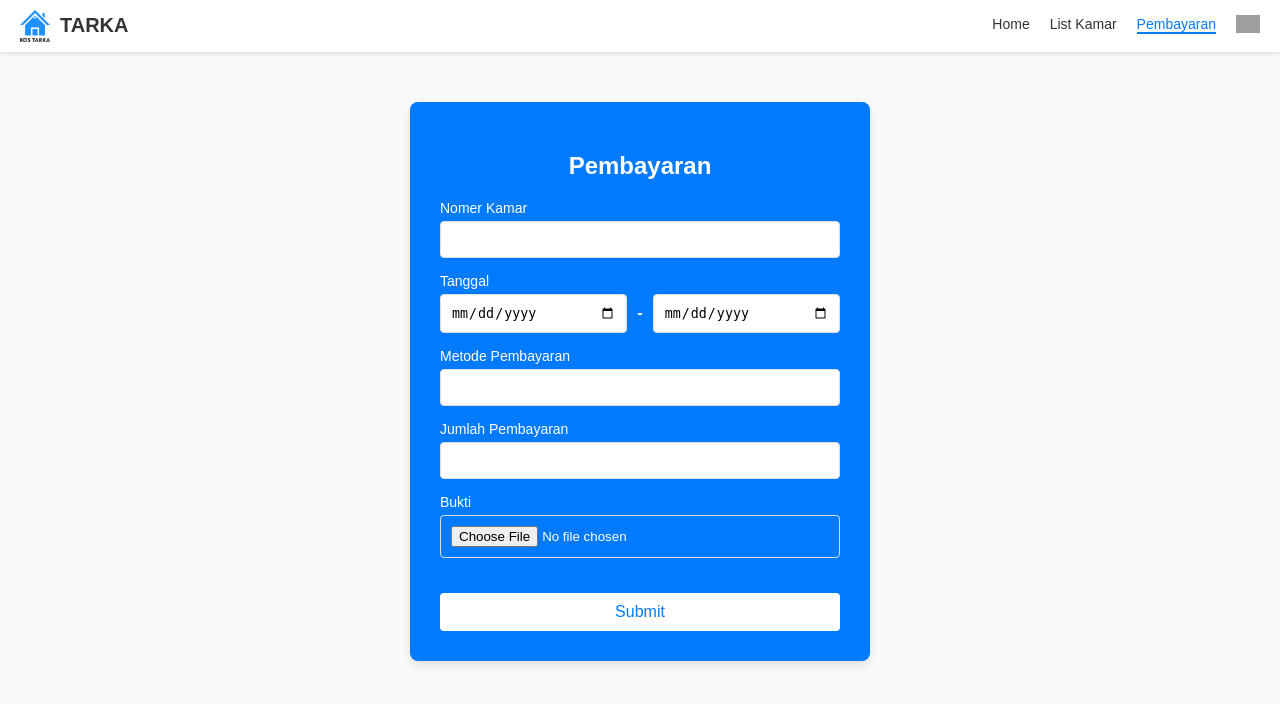
After one commit to AlvianPh/KostTarka, a CodeIgniter 4 app: the page made by app/Views/pembayaran.php in a window 1280 px wide. The commit adds this page. Shown: the top 704 px of the page. Run offline with PHP 8.4 and a stand-in for CodeIgniter, Linux system fonts and the light colour scheme; the template is opened without the code that fills it, so the values that code supplies are empty; some libraries are stand-ins or nearby versions; grey boxes are pictures that could not be loaded.

Commit message:
membuat halaman pembayaran

```diff
--- a/app/Views/login.php
+++ b/app/Views/login.php
@@ -4,7 +4,7 @@
     <meta charset="UTF-8">
     <meta name="viewport" content="width=device-width, initial-scale=1.0">
     <title>Login - Kos Tarka</title>
-    <link rel="stylesheet" href="<?= base_url('css/style.css'); ?>">
+    <link rel="stylesheet" href="<?= base_url('css/login.css'); ?>">
 </head>
 <body>
     <div class="login-container">
--- /dev/null
+++ b/app/Views/pembayaran.php
@@ -0,0 +1,56 @@
+<!DOCTYPE html>
+<html lang="en">
+<head>
+    <meta charset="UTF-8">
+    <meta name="viewport" content="width=device-width, initial-scale=1.0">
+    <title>Pembayaran - Tarka</title>
+    <link rel="stylesheet" href="<?= base_url('css/pembayaran.css'); ?>">
+</head>
+<body>
+    <!-- Navbar -->
+    <nav class="navbar">
+        <div class="logo">
+            <img src="<?= base_url('images/home-icon.png'); ?>" alt="Tarka Logo">
+            <span>TARKA</span>
+        </div>
+        <ul class="nav-links">
+            <li><a href="<?= site_url('/'); ?>">Home</a></li>
+            <li><a href="<?= site_url('kamar'); ?>">List Kamar</a></li>
+            <li><a href="<?= site_url('pembayaran'); ?>" class="active">Pembayaran</a></li>
+            <li><a href="<?= site_url('profile'); ?>"><img src="<?= base_url('images/user-icon.png'); ?>" alt="Profile"></a></li>
+        </ul>
+    </nav>
+
+    <!-- Form Container -->
+    <div class="form-container">
+        <h2>Pembayaran</h2>
+        <form action="<?= site_url('pembayaran/submit'); ?>" method="post" enctype="multipart/form-data">
+            <div class="form-group">
+                <label for="nomor_kamar">Nomer Kamar</label>
+                <input type="text" name="nomor_kamar" id="nomor_kamar" required>
+            </div>
+            <div class="form-group">
+                <label for="tanggal">Tanggal</label>
+                <div class="date-range">
+                    <input type="date" name="tanggal_awal" id="tanggal_awal" required>
+                    <span>-</span>
+                    <input type="date" name="tanggal_akhir" id="tanggal_akhir" required>
+                </div>
+            </div>
+            <div class="form-group">
+                <label for="metode_pembayaran">Metode Pembayaran</label>
+                <input type="text" name="metode_pembayaran" id="metode_pembayaran" required>
+            </div>
+            <div class="form-group">
+                <label for="jumlah_pembayaran">Jumlah Pembayaran</label>
+                <input type="number" name="jumlah_pembayaran" id="jumlah_pembayaran" required>
+            </div>
+            <div class="form-group">
+                <label for="bukti_pembayaran">Bukti</label>
+                <input type="file" name="bukti_pembayaran" id="bukti_pembayaran" required>
+            </div>
+            <button type="submit" class="btn-submit">Submit</button>
+        </form>
+    </div>
+</body>
+</html>
--- /dev/null
+++ b/public/css/pembayaran.css
@@ -0,0 +1,133 @@
+/* Global Styles */
+body {
+    font-family: Arial, sans-serif;
+    margin: 0;
+    padding: 0;
+    background-color: #f9f9f9;
+}
+
+/* Navbar */
+.navbar {
+    display: flex;
+    justify-content: space-between;
+    align-items: center;
+    padding: 10px 20px;
+    background-color: #ffffff;
+    box-shadow: 0 2px 5px rgba(0, 0, 0, 0.1);
+}
+
+.navbar .logo {
+    display: flex;
+    align-items: center;
+    gap: 10px;
+}
+
+.navbar .logo img {
+    width: 30px;
+    height: auto;
+}
+
+.navbar .logo span {
+    font-size: 20px;
+    font-weight: bold;
+    color: #333333;
+}
+
+.navbar .nav-links {
+    list-style: none;
+    display: flex;
+    gap: 20px;
+    margin: 0;
+    padding: 0;
+}
+
+.navbar .nav-links li {
+    display: inline-block;
+}
+
+.navbar .nav-links a {
+    text-decoration: none;
+    color: #333333;
+    font-size: 14px;
+}
+
+.navbar .nav-links a.active {
+    border-bottom: 2px solid #007BFF;
+    color: #007BFF;
+}
+
+.navbar .nav-links img {
+    width: 24px;
+    height: auto;
+}
+
+/* Form Container */
+.form-container {
+    background-color: #007BFF;
+    color: #ffffff;
+    padding: 30px;
+    border-radius: 8px;
+    width: 400px;
+    margin: 50px auto;
+    box-shadow: 0 4px 8px rgba(0, 0, 0, 0.1);
+    text-align: center;
+}
+
+.form-container h2 {
+    margin-bottom: 20px;
+    font-size: 24px;
+}
+
+.form-group {
+    margin-bottom: 15px;
+    text-align: left;
+}
+
+.form-group label {
+    display: block;
+    font-size: 14px;
+    margin-bottom: 5px;
+}
+
+.form-group input[type="text"],
+.form-group input[type="number"],
+.form-group input[type="date"],
+.form-group input[type="file"] {
+    width: 100%;
+    padding: 10px;
+    border: 1px solid #ddd;
+    border-radius: 4px;
+    box-sizing: border-box;
+}
+
+.date-range {
+    display: flex;
+    gap: 10px;
+    align-items: center;
+}
+
+.date-range input {
+    flex: 1;
+}
+
+.date-range span {
+    color: #ffffff;
+    font-weight: bold;
+}
+
+/* Submit Button */
+.btn-submit {
+    background-color: #ffffff;
+    color: #007BFF;
+    padding: 10px 20px;
+    border: none;
+    border-radius: 4px;
+    cursor: pointer;
+    font-size: 16px;
+    width: 100%;
+    margin-top: 20px;
+}
+
+.btn-submit:hover {
+    background-color: #f0f0f0;
+}
```
Also changed, not shown: public/css/login.css (renamed from public/style.css), public/images/home-icon.png.
